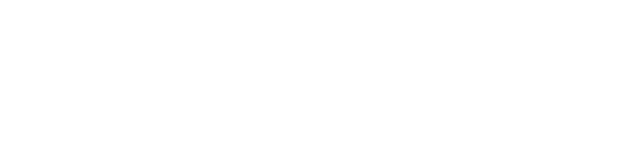
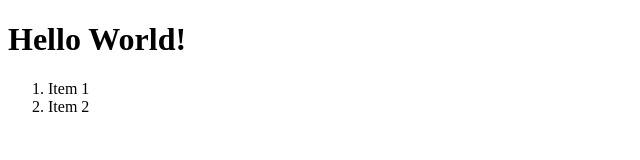
Before and after one commit to HalozyR/git_test, a plain HTML site: page index.html in a window 1280 px wide. Shown: the whole page, without its empty margins (0-640 px from the left). Drawn offline with Linux system fonts and the light colour scheme.

Commit message:
Add headings and ordered lists

```diff
--- a/index.html
+++ b/index.html
@@ -4,4 +4,12 @@
         <meta charset="UTF-8">
         <title>My First Webpage</title>
     </head>
+
+    <body>
+        <h1>Hello World!</h1>
+        <ol>
+            <li>Item 1</li>
+            <li>Item 2</li>
+        </ol>
+    </body>
 </html>
```
